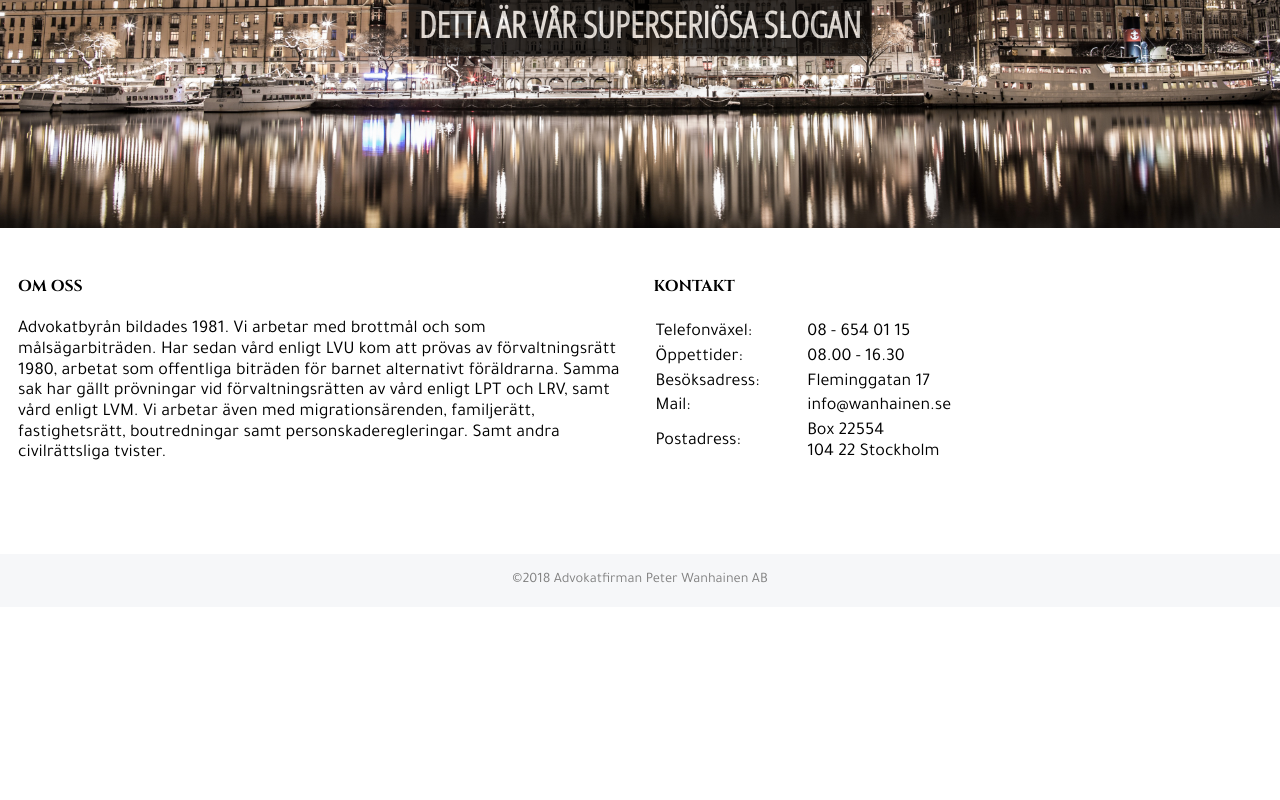
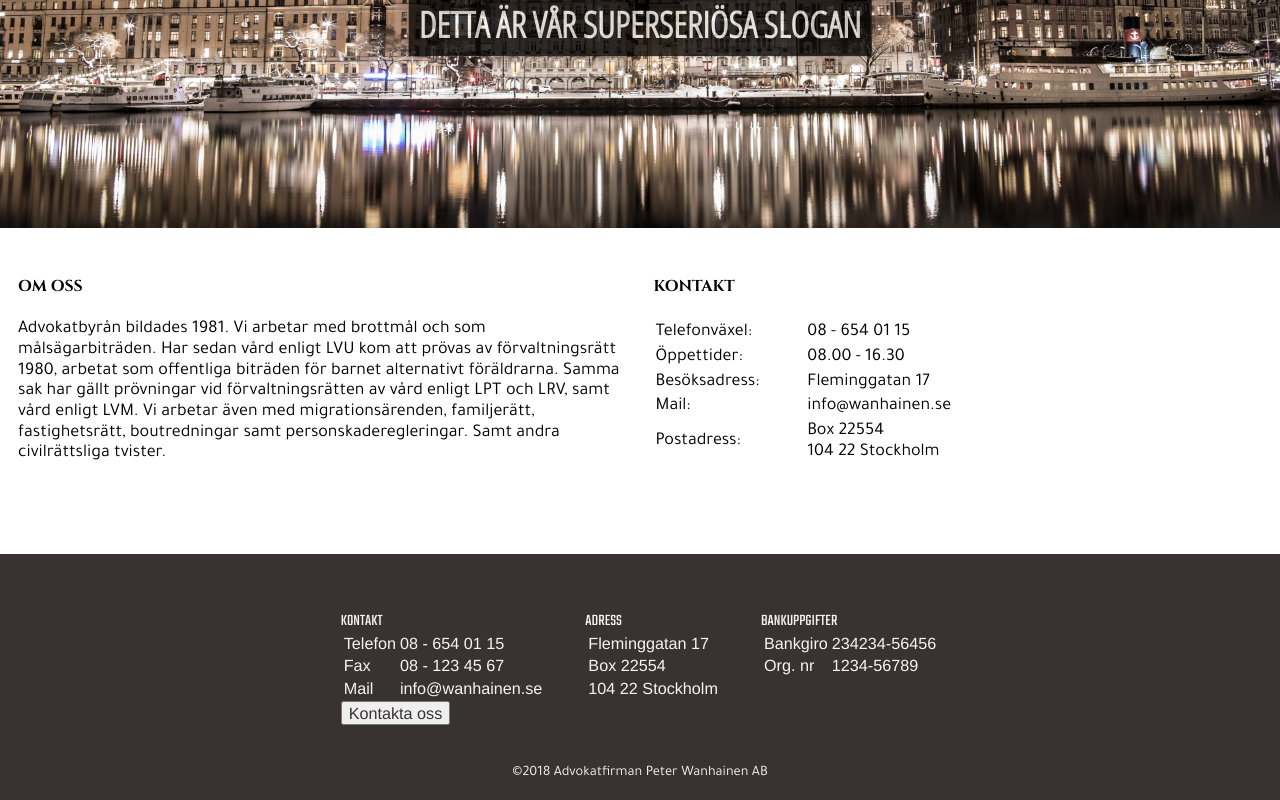
Before and after one commit to Henkenator/wanhainen2, an Angular app: page /start in a window 1280 px wide. Shown: the part 257-1057 px from the top of the page. Before the commit the page ends 864 px from the top, so only its background shows below. Built offline with nearby package versions, Linux system fonts and the light colour scheme; a web font is replaced by a local one.

Commit message:
updated footer

```diff
--- a/src/app/components/footer/footer.component.css
+++ b/src/app/components/footer/footer.component.css
@@ -1,13 +1,48 @@
 
-.page-footer {
+.footer {
   margin-top: 3em;
   padding: 1em 0;
-  background-color: var(--gray);
-  color: gray;
+  background-color: var(--dark-gray);
 }
-.page-footer__inner {
+
+.copyright-container {
+  margin-top: 40px;
+}
+
+.copyright-text {
   margin: 0 auto;
   max-width: 1080px;
   text-align: center;
   font-size: 0.8rem;
+  /*color: var(--beige);*/
+  color: var(--beige);
 }
+
+.footer-info-container {
+  margin-top: 40px;
+  display: flex;
+  justify-content: center;
+  color: var(--beige);
+}
+
+.footer-info-item {
+  margin-left: 20px;
+  margin-right: 20px;
+  font-size: 0.9em;
+  font-family: 'Helvetica';
+}
+
+.footer-info-item > .header {
+  /*text-align: center;*/
+  font-family: 'Teko', sans-serif;
+  text-transform: uppercase;
+}
+
+.contact-link > button {
+  color: var(--beige);
+}
+
+.contact-link > button > a {
+  color: var(--dark-gray);
+  text-decoration: none;
+}
--- a/src/app/components/footer/footer.component.html
+++ b/src/app/components/footer/footer.component.html
@@ -1,5 +1,77 @@
-<footer class="page-footer">
-  <div class="page-footer__inner">
-    &copy;2018 Advokatfirman Peter Wanhainen AB
+<footer class="footer">
+
+  <div class="footer-info-container">
+
+    <div class="footer-info-item">
+      <div class="header">
+        <span>Kontakt</span>
+      </div>
+
+      <table>
+        <tr>
+          <td>Telefon</td>
+          <td>08 - 654 01 15</td>
+        </tr>
+        <tr>
+          <td>Fax</td>
+          <td>08 - 123 45 67</td>
+        </tr>
+        <tr>
+          <td>Mail</td>
+          <td>info@wanhainen.se</td>
+        </tr>
+      </table>
+
+      <div class="contact-link">
+        <button>
+          <a routerLink="kontakt">Kontakta oss</a>
+        </button>
+      </div>
+
+    </div>
+
+    <div class="footer-info-item">
+      <div class="header">
+        <span>Adress</span>
+      </div>
+
+      <table>
+        <tr>
+          <td><span>Fleminggatan 17</span></td>
+        </tr>
+        <tr>
+          <td><span>Box 22554</span></td>
+        </tr>
+        <tr>
+          <td><span>104 22 Stockholm</span></td>
+        </tr>
+      </table>
+
+    </div>
+
+    <div class="footer-info-item">
+      <div class="header">
+        <span>Bankuppgifter</span>
+      </div>
+
+      <table>
+        <tr>
+          <td><span>Bankgiro</span></td>
+          <td><span>234234-56456</span></td>
+        </tr>
+        <tr>
+          <td><span>Org. nr</span></td>
+          <td><span>1234-56789</span></td>
+        </tr>
+      </table>
+    </div>
+
   </div>
+
+  <div class="copyright-container">
+    <div class="copyright-text">
+      &copy;2018 Advokatfirman Peter Wanhainen AB
+    </div>
+  </div>
+
 </footer>
```
